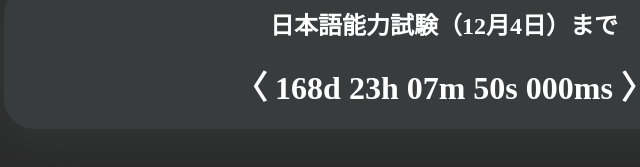
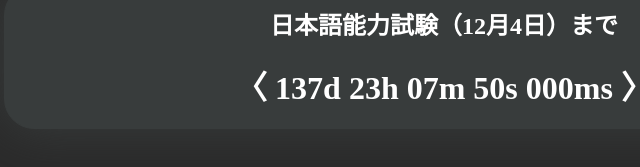
Before and after one commit to matteruyo/matteruyo.github.io, a plain HTML site: page countdown/JLPT.html in a window 1280 px wide. Shown: the part 207-374 px from the top of the page, 196-836 px from the left. Drawn offline with nearby package versions, Linux system fonts and the light colour scheme.

Commit message:
fixed incorrect date for JLPT

```diff
--- a/countdown/JLPT.html
+++ b/countdown/JLPT.html
@@ -16,7 +16,7 @@
         }
 
         var x = setInterval (function () {
-            exam = new Date (2022,12,4,9,0,0);
+            exam = new Date (2022,11,4,9,0,0);
             now = new Date ();
 
             mils = exam - now;
```
